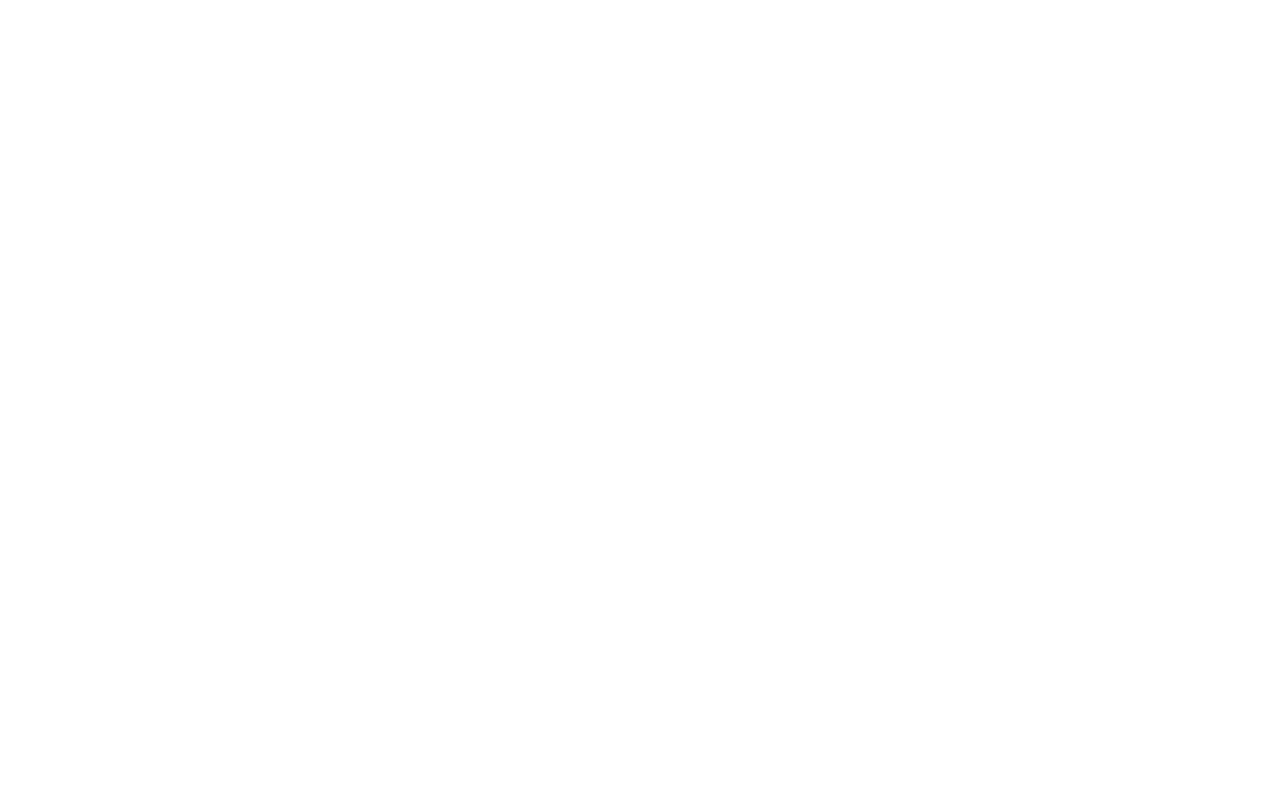
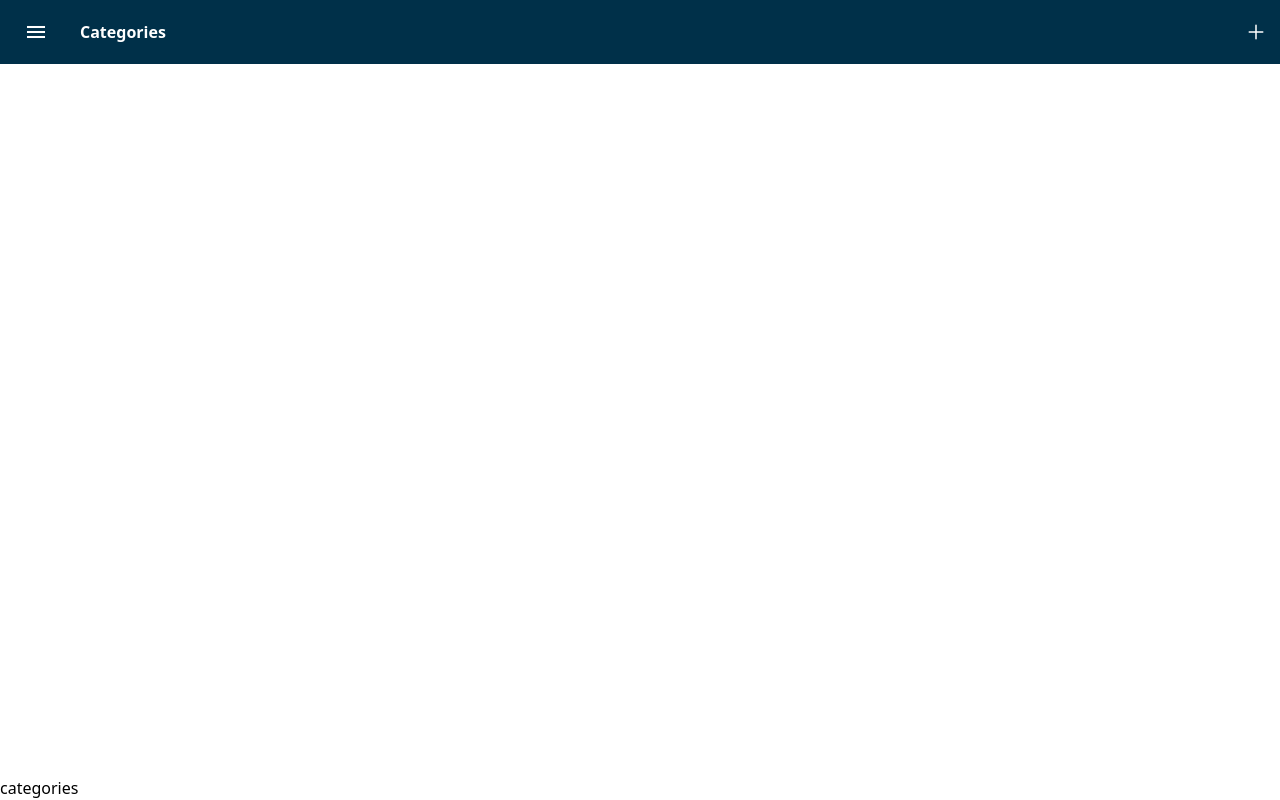
Before and after one commit to PurviiVanpariya/FoodMartIonic, a React (Vite) app: page /categories in a window 1280 px wide. Built offline with nearby package versions, Linux system fonts and the light colour scheme.

Commit message:
fixed issue of routes

```diff
--- a/src/App.tsx
+++ b/src/App.tsx
@@ -32,6 +32,7 @@
 
 /* Theme variables */
 import './theme/variables.css';
+import Categories from './components/categories';
 
 setupIonicReact();
 
@@ -42,6 +43,9 @@
         <Route exact path="/home">
           <Home />
         </Route>
+         <Route exact path="/categories">
+          <Categories />
+        </Route>
         <Route exact path="/">
           <Redirect to="/home" />
         </Route>
--- a/src/components/categories/index.tsx
+++ b/src/components/categories/index.tsx
@@ -1,9 +1,18 @@
-import { IonPage } from '@ionic/react'
-import React from 'react'
+import { IonPage } from '@ionic/react';
+import Header from '../header';
+import { IoAdd, IoMenu } from 'react-icons/io5';
 
 const Categories = () => {
   return (
     <IonPage>
+       <Header
+        icon={IoMenu}
+        cartIcon={IoAdd}
+        Heading='Categories'
+        cartClassName="after:hidden"
+        searchbar={false}
+        // onCartClick={onCartClick}
+      />
       categories
     </IonPage>
   )
--- a/src/components/header/index.tsx
+++ b/src/components/header/index.tsx
@@ -11,6 +11,7 @@
   IonIcon,
   IonLabel,
   IonItem,
+  useIonRouter,
 } from '@ionic/react';
 import { card, cart, clipboard, grid, heart, home, list, person, pricetag, location } from 'ionicons/icons';
 import { useState } from 'react';
@@ -28,21 +29,29 @@
   onCartClick?: any;
 };
 
-const listItem = [
-  { icon: home,path:"/home", label: 'Homepage' },
-  { icon: list,path:"/categories", label: 'Categories' },
-  { icon: grid,path:"/home", label: 'Shop List' },
-  { icon: pricetag,path:"/home", label: 'Single Product' },
-  { icon: cart,path:"/home", label: 'Shopping Cart' },
-  { icon: card,path:"/home", label: 'Checkout' },
-  { icon: person,path:"/home", label: 'My Profile' },
-  { icon: location,path:"/home", label: 'My Address' },
-  { icon: clipboard,path:"/home", label: 'Order List' },
-  { icon: heart,path:"/home", label: 'About Us' }
-]
 const Header = ({ icon, SubHeading, Heading, cartIcon, searchbar = false, cartClassName, onCartClick }: HeaderProps) => {
 
   const [searchTerm,] = useState("");
+
+  const listItem = [
+    { icon: home, path: "/home", label: 'Homepage' },
+    { icon: list, path: "/categories", label: 'Categories' },
+    { icon: grid, path: "/home", label: 'Shop List' },
+    { icon: pricetag, path: "/home", label: 'Single Product' },
+    { icon: cart, path: "/home", label: 'Shopping Cart' },
+    { icon: card, path: "/home", label: 'Checkout' },
+    { icon: person, path: "/home", label: 'My Profile' },
+    { icon: location, path: "/home", label: 'My Address' },
+    { icon: clipboard, path: "/home", label: 'Order List' },
+    { icon: heart, path: "/home", label: 'About Us' }
+  ]
+
+  const history = useIonRouter();
+
+  const handleNavigation = (path: string) => {
+    history.push(path);
+  };
+
 
   return (
     <>
@@ -59,30 +68,22 @@
           </IonRow>
           <IonList>
             {listItem.map((item, index) => (
-              <Link
-              to={item.path}
-              key={index}
-              className="text-decoration-none"
-              >
               <IonItem
                 key={index}
-                onClick={() => {item.path}}
+                button
+                onClick={() => handleNavigation(item.path)}
                 lines="none"
-                button
                 className="text-[#86888F] listMenu hover:bg-zinc-100 transition-all duration-500 rounded-md"
               >
                 <IonIcon icon={typeof item.icon === 'string' ? item.icon : undefined} slot="start" className="text-xl" />
                 <IonLabel className='font-semibold'>{item.label}</IonLabel>
               </IonItem>
-              </Link>
             ))}
           </IonList>
         </IonContent>
       </IonMenu>
       <IonHeader id='main-content' className="relative max-h-[130px] h-fit size-full bg-[#003049] py-2 px-3 flex flex-wrap gap-x-5 !items-center !shadow-none">
-        {/* {icon && ( */}
-          <IonMenuButton className='text-white'></IonMenuButton>
-         {/* )} */}
+        <IonMenuButton className='text-white'></IonMenuButton>
         <IonRow className="flex flex-col">
           <IonText className="text-white text-xs">{SubHeading}</IonText>
           <IonText className="text-white text-base font-semibold">{Heading}</IonText>
--- a/src/routes/index.tsx
+++ /dev/null
@@ -1,24 +0,0 @@
-import { IonReactRouter } from '@ionic/react-router';
-import { Redirect, Route } from 'react-router-dom';
-import { IonRouterOutlet } from '@ionic/react';
-import Home from '../pages/home/Home';
-
-// Import other pages as needed
-// import Dashboard from "../pages/Dashboard";
-// import Calendar from "../pages/Calendar";
-// ...
-
-const Router: React.FC = () => (
-  <IonReactRouter>
-    <IonRouterOutlet>
-      <Route exact path="/home" component={Home} />
-      {/* Add more routes here as needed */}
-      <Route exact path="/">
-        <Redirect to="/home" />
-      </Route>
-        <Route path="/categories"><Redirect to="/categories" /></Route>
-    </IonRouterOutlet>
-  </IonReactRouter>
-);
-
-export default Router;
```
